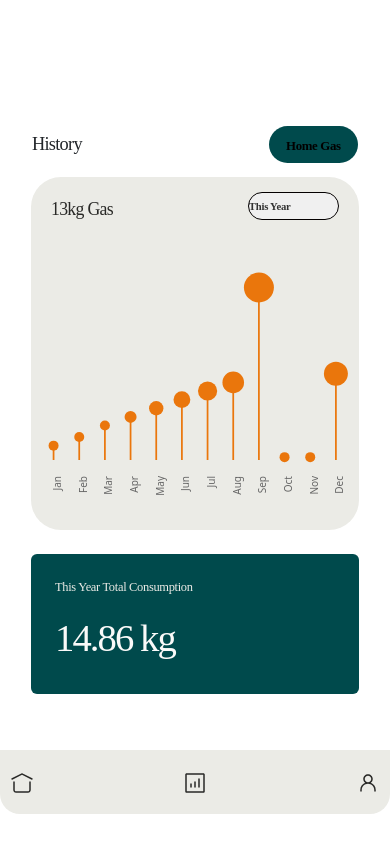
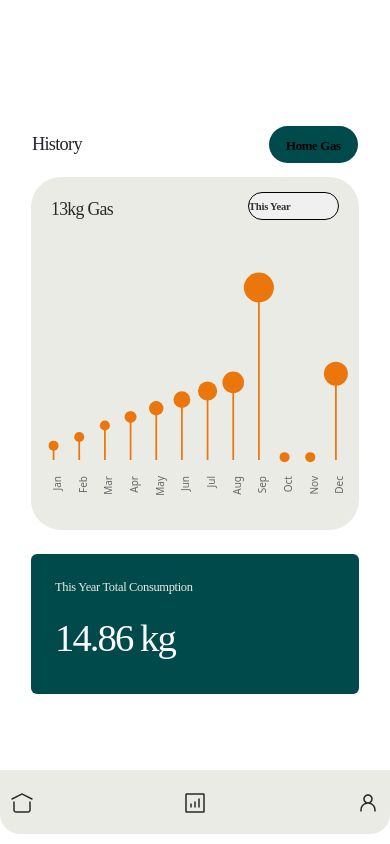
Before and after one commit to sirrotich/my.matx.africa, a React (Vite) app: page /analytics in a window 390 px wide. Built offline with nearby package versions, Linux system fonts and the light colour scheme.

Commit message:
ui- redesign

```diff
--- a/src/styles/GasConsumptionDashboard.css
+++ b/src/styles/GasConsumptionDashboard.css
@@ -410,7 +410,7 @@ color: var(--text-text-neutral-05, #FAFAF9);
       position: fixed;
       bottom: 0;
       opacity: 1; /* Ensure visibility */
-      margin-bottom: 30px;
+      margin-bottom: 10px;
     }
 
     }
--- a/src/styles/Profile.css
+++ b/src/styles/Profile.css
@@ -144,7 +144,7 @@
       align-items: center;
       justify-content: space-between;
       border-radius: 0 0 20px 20px;
-      margin-top: 290px;
+      margin-bottom: 60px;
   }
 
 
```
